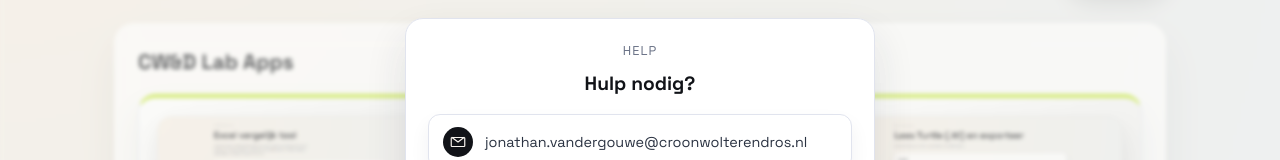
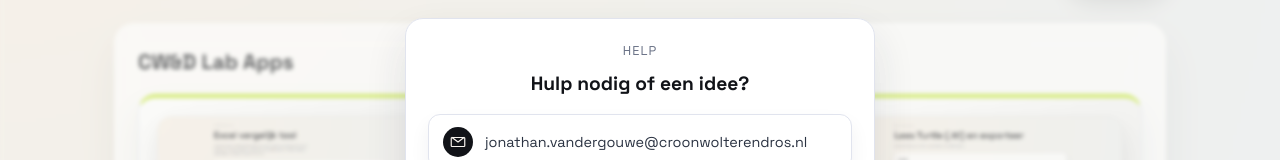
Before and after one commit to UserDevtec/dashboard-lab, a React (Vite) app: page / in a window 1280 px wide. Both pictures are taken after a click on the button "Contact". Shown: the part 202-362 px from the top of the page. Built offline with nearby package versions, Linux system fonts and the light colour scheme.

Commit message:
Update App.jsx

```diff
--- a/src/App.jsx
+++ b/src/App.jsx
@@ -123,7 +123,7 @@ function App() {
             }}
           >
             <p className="stat-label">Help</p>
-            <h3>Hulp nodig?</h3>
+            <h3>Hulp nodig of een idee?</h3>
             <div className="help-contact">
               <a className="help-contact-item" href="mailto:jonathan.vandergouwe@croonwolterendros.nl">
                 <span className="help-icon" aria-hidden="true">
```
